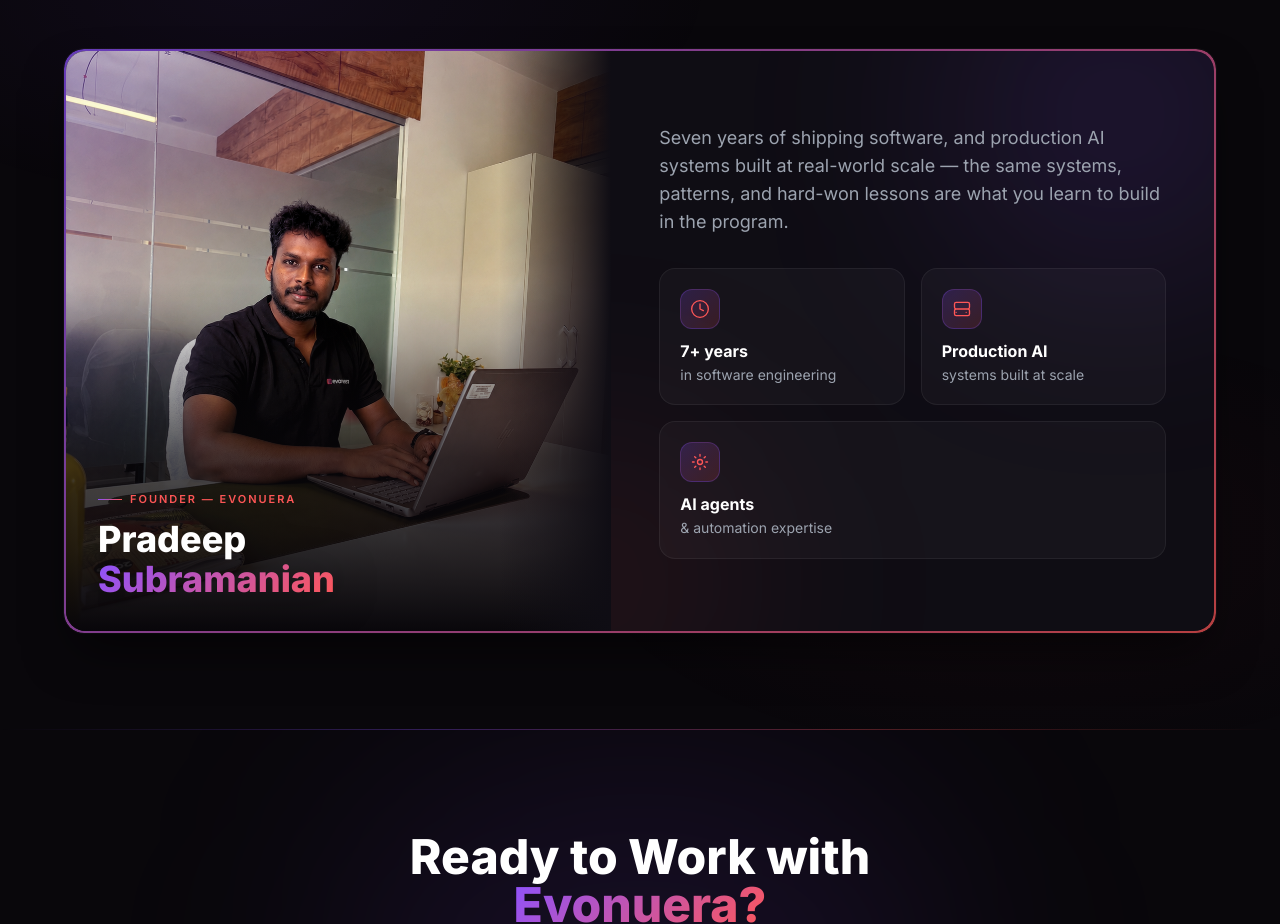
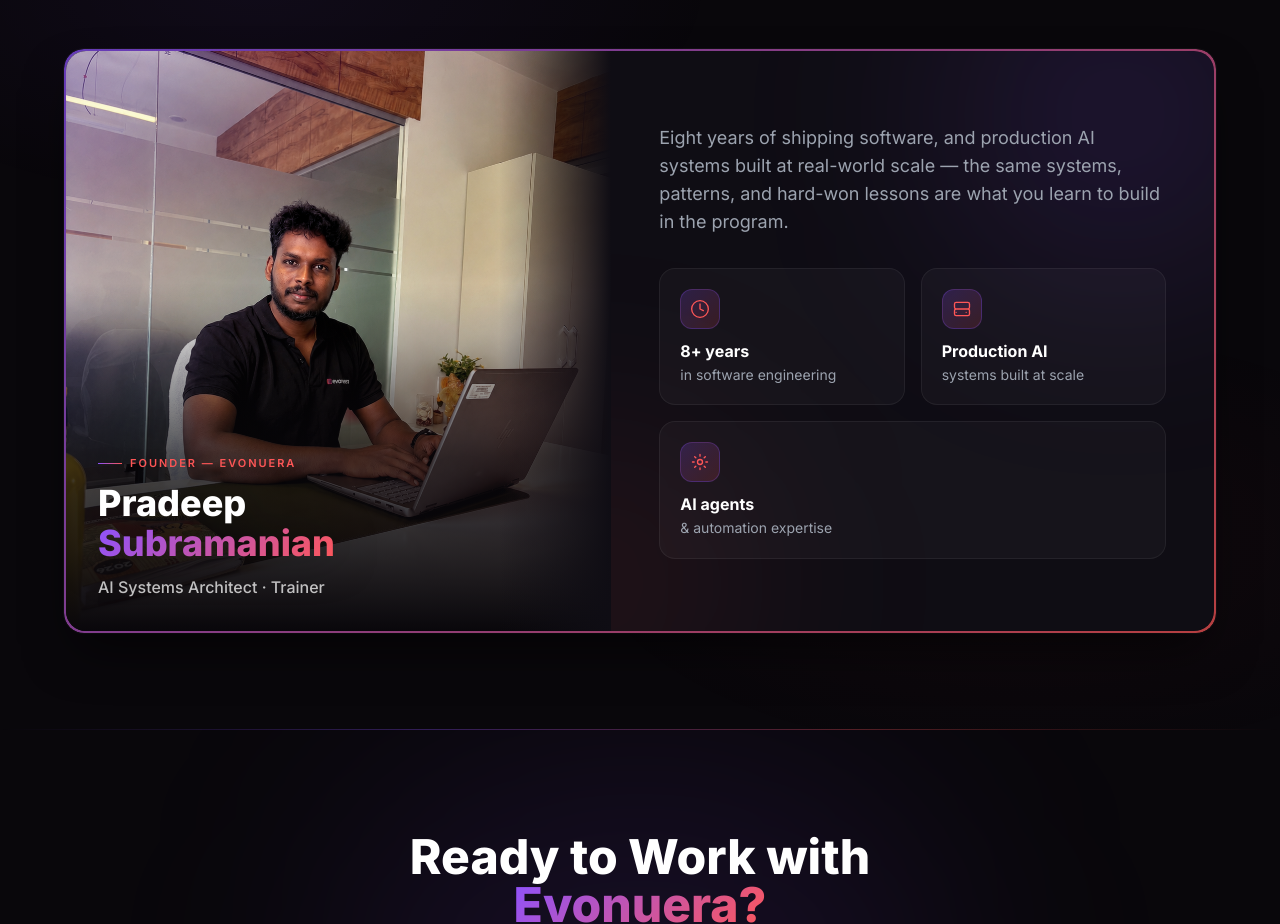
Before and after one commit to SPRADEEP0727/evonuera_website, a Next.js app: page / in a window 1280 px wide. Shown: the part 4620-5544 px from the top of the page. Built offline with nearby package versions, Linux system fonts and the light colour scheme; no server answers.

Commit message:
Show AI Systems Architect / Trainer role and correct tenure to 8+ years

```diff
--- a/components/InstructorSection.tsx
+++ b/components/InstructorSection.tsx
@@ -2,7 +2,7 @@
 
 const highlights = [
   {
-    label: "7+ years",
+    label: "8+ years",
     detail: "in software engineering",
     icon: (
       <svg className="w-5 h-5" fill="none" viewBox="0 0 24 24" stroke="currentColor" strokeWidth={1.6}>
@@ -80,13 +80,16 @@
                     <br />
                     <span className="gradient-text">Subramanian</span>
                   </h3>
+                  <p className="text-white/75 text-sm sm:text-base font-medium mt-3">
+                    AI Systems Architect &middot; Trainer
+                  </p>
                 </div>
               </div>
 
               {/* Highlights */}
               <div className="p-6 sm:p-10 lg:p-12 flex flex-col justify-center">
                 <p className="text-brand-muted text-base sm:text-lg leading-relaxed mb-8">
-                  Seven years of shipping software, and production AI systems
+                  Eight years of shipping software, and production AI systems
                   built at real-world scale — the same systems, patterns, and
                   hard-won lessons are what you learn to build in the program.
                 </p>
```
